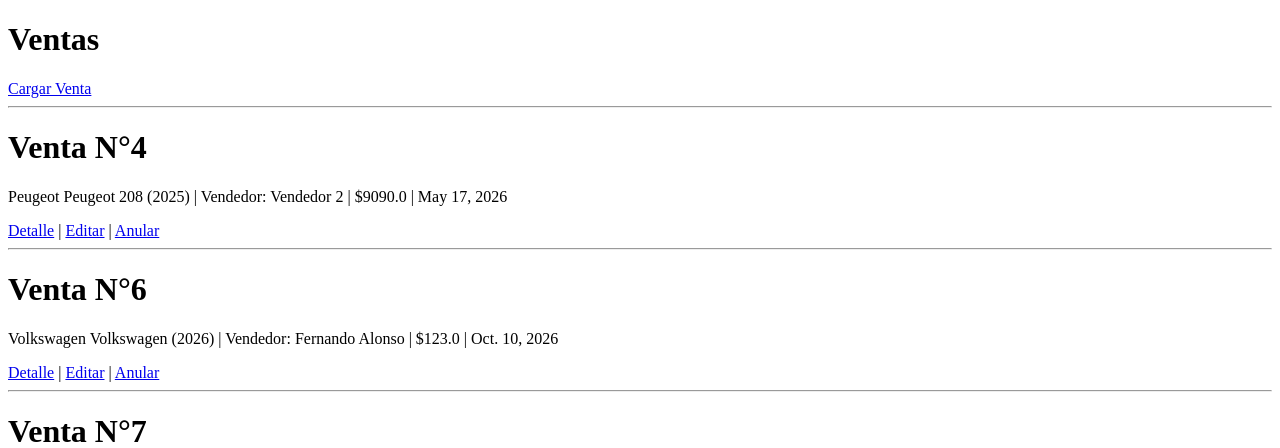
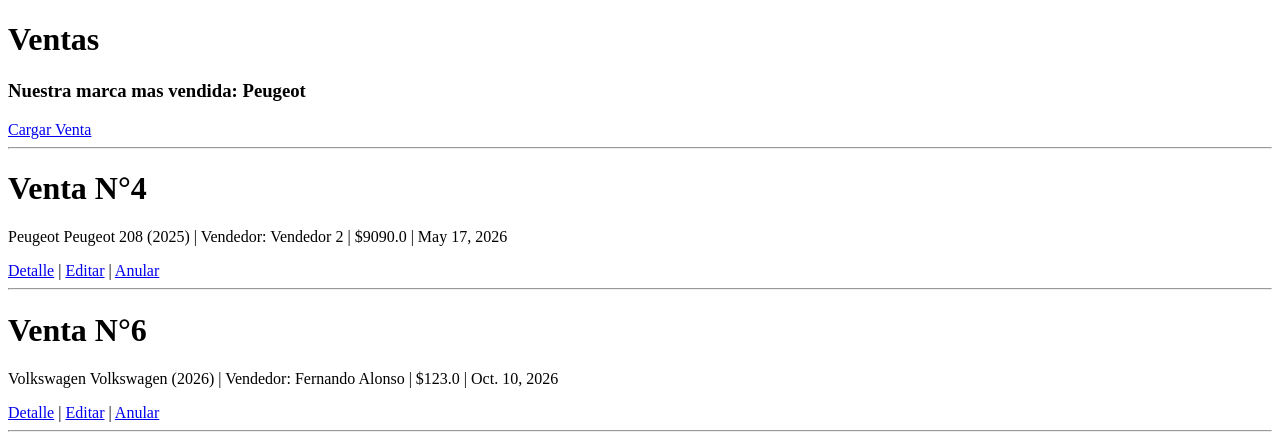
Before and after one commit to Joaquin-CasVar/concesionaria-ing-soft, a Django app: page /ventas/ in a window 1280 px wide. Shown: the part 47-495 px from the top of the page. Run offline with Django 5.2, Linux system fonts and the light colour scheme; a user stored in the database is signed in; data comes from the database, SQL or seed files in the repository; both versions use the stored data as it was after the commit.

Commit message:
agregados context-processors

```diff
--- /dev/null
+++ b/EFI/context_processors.py
@@ -0,0 +1,25 @@
+from django.core.cache import cache
+from ventas.models import Venta
+
+from datetime import datetime
+from collections import Counter
+
+def date_context(request):
+    date = datetime.now().date()
+    return {'fecha': date}
+
+def marca_popular_context(request):
+    ventas = cache.get('ventas_marcas')
+    lista_marcas = []
+
+    if ventas is None:
+        ventas = Venta.objects.filter(activo=True)
+        cache.set('ventas_marcas', ventas, 60*15) # Busca marca mas popular cada 15 mins
+        print('Nueva cache')
+
+    for venta in ventas:
+        lista_marcas.append(venta.auto.marca.nombre)
+
+    marca_popular = Counter(lista_marcas).most_common()[0][0]
+
+    return {'marca_popular': marca_popular}
--- a/EFI/settings.py
+++ b/EFI/settings.py
@@ -65,6 +65,8 @@ TEMPLATES = [
                 'django.template.context_processors.request',
                 'django.contrib.auth.context_processors.auth',
                 'django.contrib.messages.context_processors.messages',
+                'EFI.context_processors.date_context',
+                'EFI.context_processors.marca_popular_context',
             ],
         },
     },
--- a/ventas/templates/ventas/cargar_venta.html
+++ b/ventas/templates/ventas/cargar_venta.html
@@ -2,6 +2,8 @@
 
 {% block body %}
 <h1>Cargar Venta</h1>
+
+<p>Fecha: {{ fecha }}</p>
 
 <form method="post">
     {% csrf_token %}
--- a/ventas/templates/ventas/index.html
+++ b/ventas/templates/ventas/index.html
@@ -3,6 +3,8 @@
 {% block body %}
 
 <h1>Ventas</h1>
+
+<h3>Nuestra marca mas vendida: {{ marca_popular }}</h3>
 
 {% if perms.ventas.add_venta %}
 <a href="{% url 'cargar_venta' %}">Cargar Venta</a>
```
Also changed, not shown: db.sqlite3.
